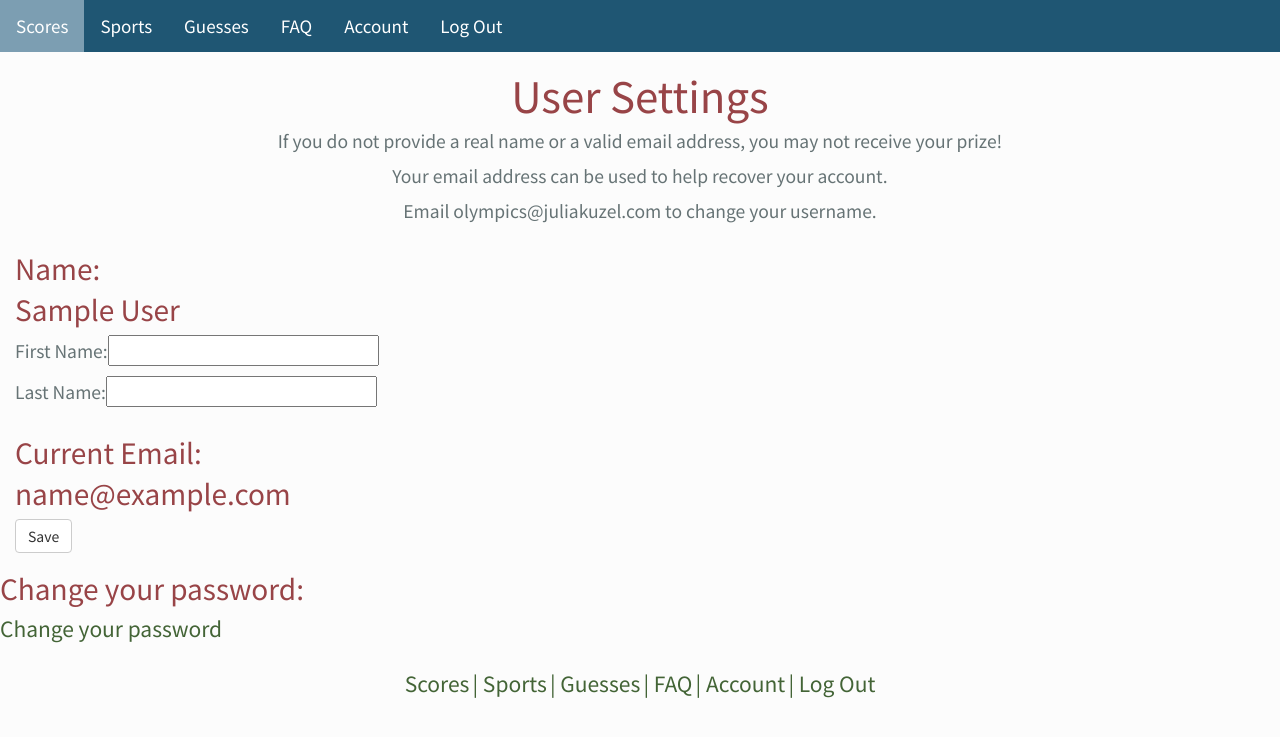
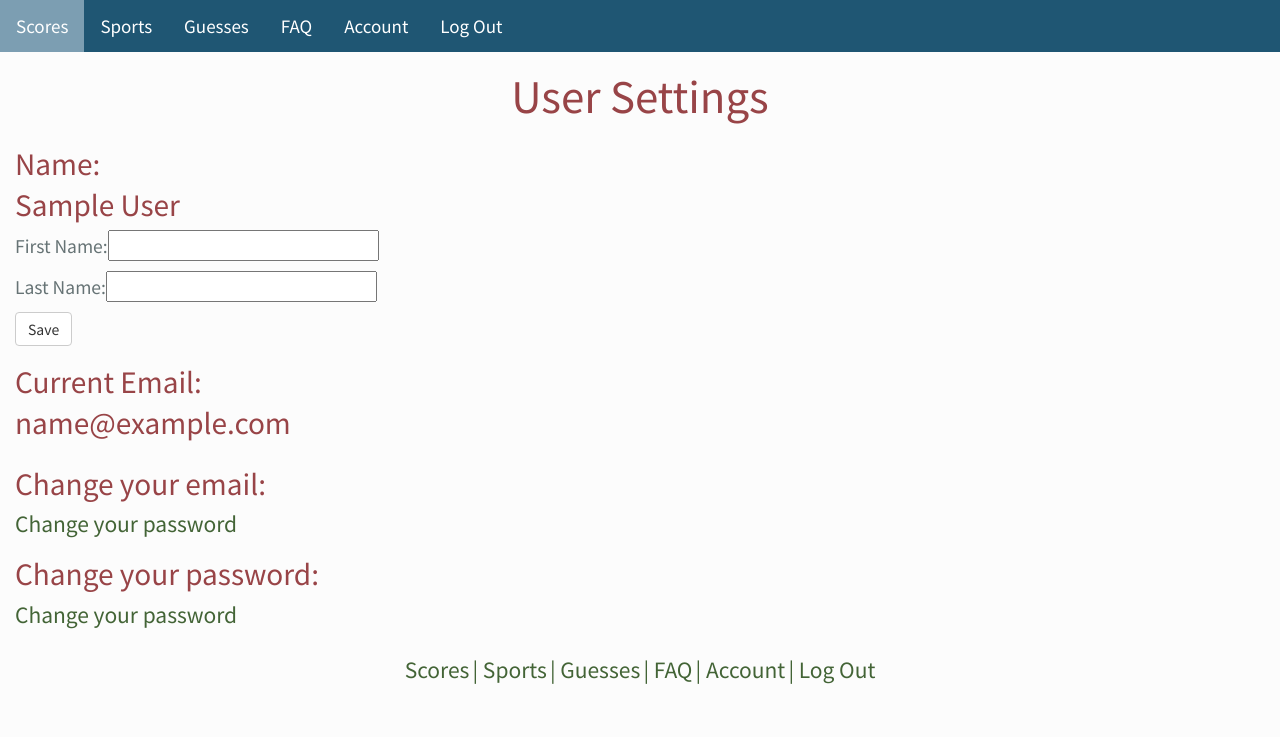
Before and after one commit to BoggsParty/Olympics2021, a Django app: template registration/templates/registration/settings.html in a window 1280 px wide. Shown: the top 737 px of the page. Run offline with Django 3.2, Linux system fonts and the light colour scheme; the template is opened without the code that fills it: most values are stand-ins (such as "Sample title", 1, 10 or a date in 2020); form fields are guessed from the names that the template uses; some libraries are stand-ins or nearby versions.

Commit message:
fixed setting template

```diff
--- a/registration/templates/registration/settings.html
+++ b/registration/templates/registration/settings.html
@@ -5,15 +5,6 @@
     <div class="row center">
         <div class="col-sm-12">
             <h1>User Settings</h1>
-        </div>
-    </div>
-</div>
-<div class="container-fluid">
-    <div class="row center">
-        <div class="col-sm-12">
-            <p>If you do not provide a real name or a valid email address, you may not receive your prize!<p>
-            <p>Your email address can be used to help recover your account.</p>
-			<p>Email olympics@juliakuzel.com to change your username.</p>
         </div>
     </div>
 </div>
@@ -27,14 +18,19 @@
     </div>
         <p>First Name:{{form.first_name}}</p>
         <p>Last Name:{{form.last_name}}</p>
+	<button type="submit" class="save btn btn-default">Save</button>
+	</form>
     <div class="row">
         <div class="col-sm-12">
             <h3>Current Email:</h3>
             <h4>{{settings.email}}</h4>
         </div>
     </div>
-		<button type="submit" class="save btn btn-default">Save</button>
-    </form>
+		<h3>Change your email:</h3>
+		<a href="/user/email">Change your password</a>
+        <h3>Change your password:</h3>
+        <a href="/change-password/">Change your password</a>
+</div>
 <!---<div class="container-fluid">
     <div class="row">
         <div class="col-sm-6">
@@ -48,8 +44,5 @@
         <button type="submit" class="save btn btn-default">Save</button>
     </form>
 </div>--->
-</div>
-        <h3>Change your password:</h3>
-        <a href="/change-password/">Change your password</a>
-</div>
+
 {% endblock %}
```
